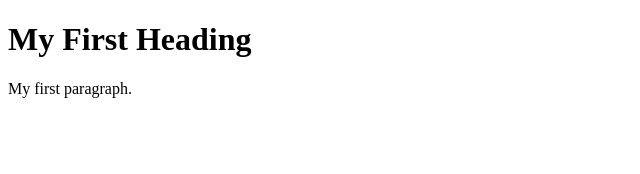
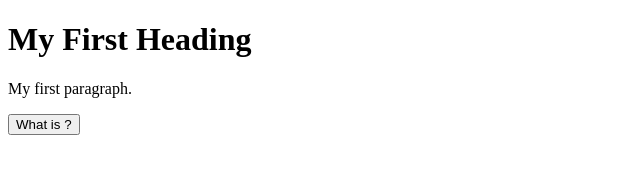
Before and after one commit to Nolvos/aljemzawytechnology, a plain HTML site: page index.html in a window 1280 px wide. Shown: the whole page, without its empty margins (0-640 px from the left). Drawn offline with Linux system fonts and the light colour scheme.

Commit message:
Update index.html

```diff
--- a/index.html
+++ b/index.html
@@ -7,6 +7,7 @@
 
 <h1>My First Heading</h1>
 <p>My first paragraph.</p>
+  <button onClick="handleClick()">What is ?</button>
 
 </body>
 </html>
```
